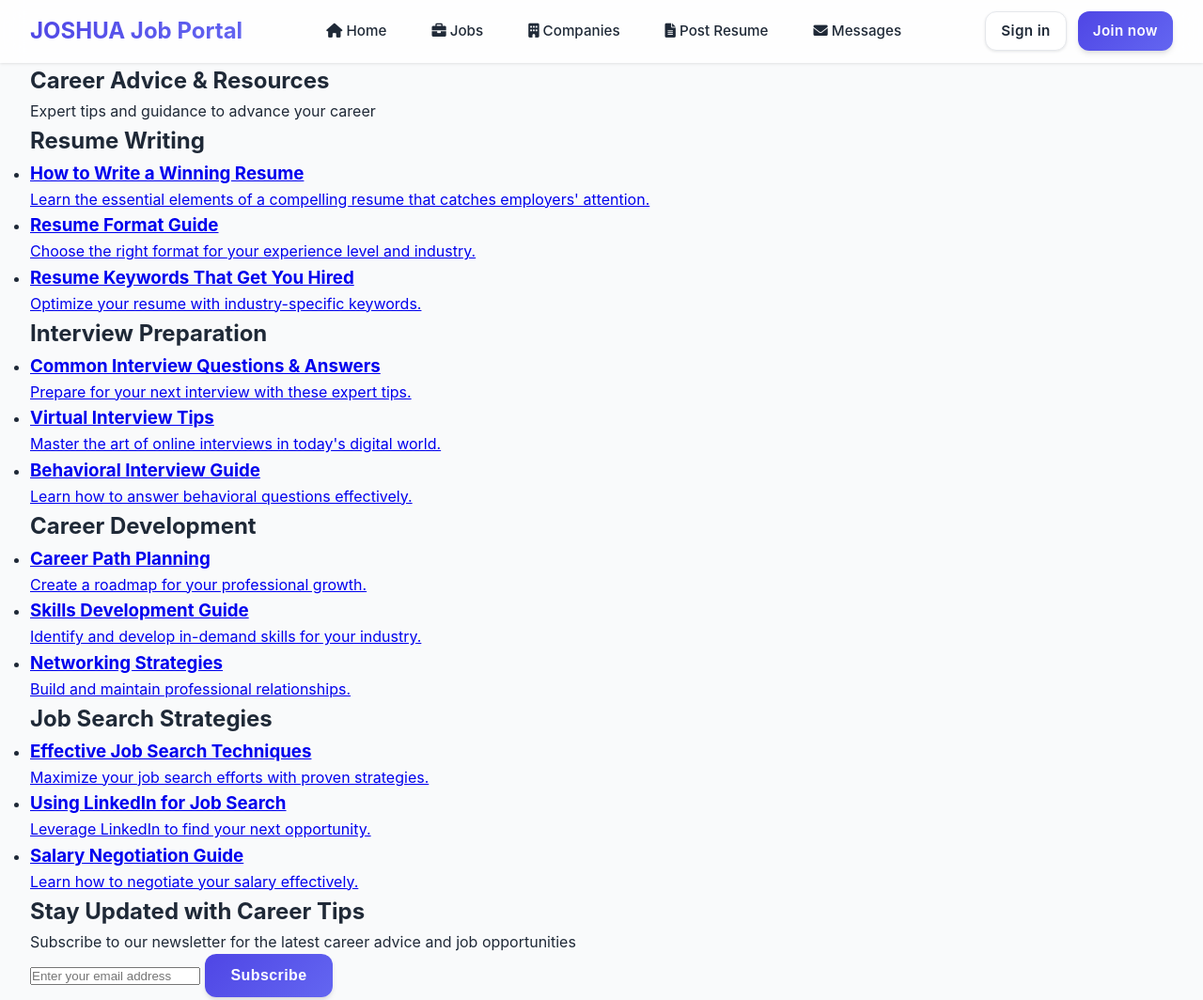
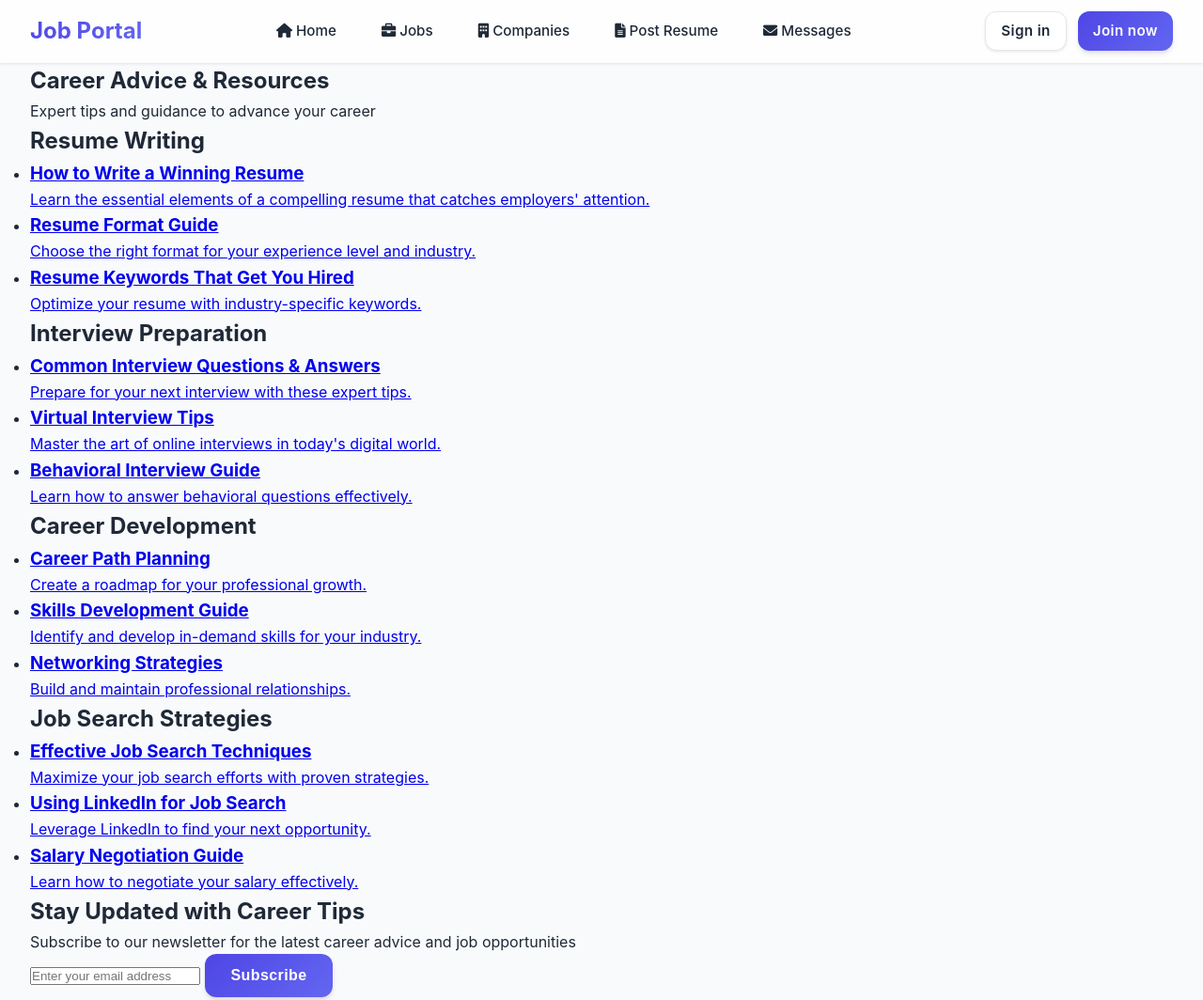
Before and after one commit to joshua-danquah-website/LinkedIn, a website: page career-advice.html in a window 1280 px wide. Shown: the top 1064 px of the page at 94% size. Drawn offline with Linux system fonts and the light colour scheme.

Commit message:
Update career-advice.html

```diff
--- a/career-advice.html
+++ b/career-advice.html
@@ -3,7 +3,7 @@
 <head>
     <meta charset="UTF-8">
     <meta name="viewport" content="width=device-width, initial-scale=1.0">
-    <title>Career Advice - JOSHUA Job Portal</title>
+    <title>Career Advice Job Portal</title>
     <link rel="stylesheet" href="style.css">
     <link rel="icon" href="favicon.ico" type="image/x-icon">
     <link rel="stylesheet" href="https://cdnjs.cloudflare.com/ajax/libs/font-awesome/6.0.0/css/all.min.css">
@@ -12,7 +12,7 @@
     <header>
         <div class="container">
             <div class="logo">
-                <a href="index.html">JOSHUA Job Portal</a>
+                <a href="index.html">Job Portal</a>
             </div>
             <nav>
                 <ul>
```
